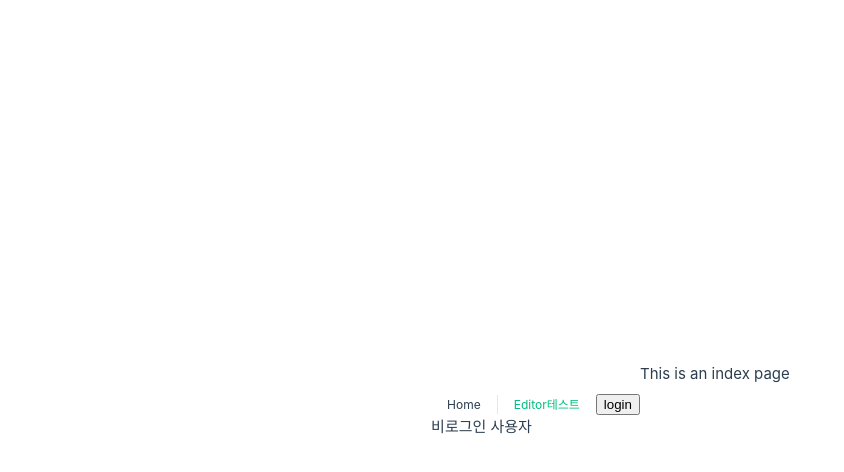
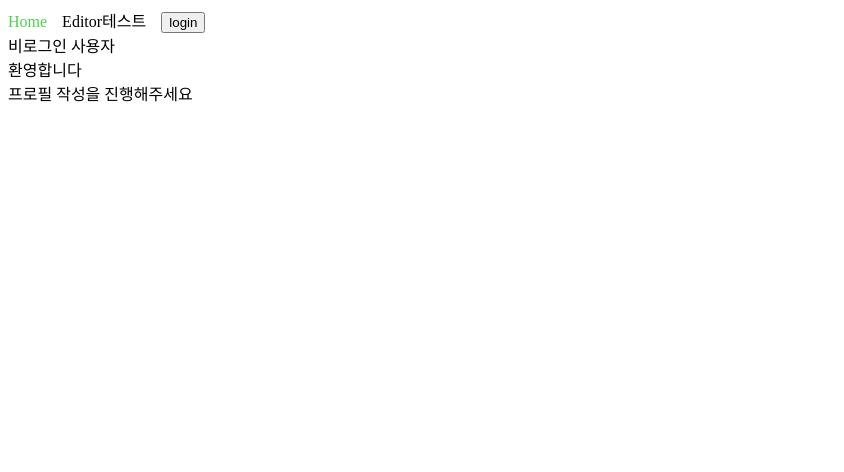
Before and after one commit to 94peterchoi/engda-client-view, a Vue app: page / in a window 1280 px wide. Shown: the top 472 px of the page, without its empty margins (0-844 px from the left). Built offline with nearby package versions, Linux system fonts and the light colour scheme.

Commit message:
[remove] unnecessary css code [remove] unnecessary await keyword [feature] Add form for creating user profile

```diff
--- a/src/constants/apiInfo.js
+++ b/src/constants/apiInfo.js
@@ -1,4 +1,13 @@
-export const API_INFO = {
+import {API_BASE_URL} from '@/constants/loginInfo';
+
+const API_LIST = {
+    GET_USER_INFO: {
+        url: `${API_BASE_URL}/user/me`,
+        method: 'GET',
+        desc: '유저정보를 조회합니다.'
+    },
 
 
-}
+};
+
+export default API_LIST;
--- a/src/main.js
+++ b/src/main.js
@@ -3,7 +3,8 @@ import App from './App.vue'
 import router from './router/index'
 import store from './vuex/store';
 
-import './assets/main.css'
+// import './assets/main.css'
+import './assets/css/common.css';
 
 const app = createApp(App)
 
--- a/src/router/index.js
+++ b/src/router/index.js
@@ -1,6 +1,7 @@
 import { createRouter, createWebHistory } from 'vue-router'
 import HomeView from '@/views/HomeView.vue'
 import LoginView from '@/views/LoginView.vue';
+import ProfileForm from '@/views/ProfileForm.vue';
 import OAuth2RedirectHandler from '@/views/OAuth2RedirectHandler.vue';
 import ToastUiEditor from '@/views/ToastUiTest.vue';
 import store from '@/vuex/store';
@@ -36,6 +37,14 @@ const router = createRouter({
         roles: ['USER']
       }
     },
+    {
+      path: '/user/profile/form',
+      name: 'ProfileForm',
+      component: ProfileForm,
+      meta: {
+        roles: ['USER']
+      }
+    }
   ]
 })
 
--- a/src/views/Header.vue
+++ b/src/views/Header.vue
@@ -33,37 +33,6 @@
 </script>
 
 <style scoped>
-header {
-    line-height: 1.5;
-    max-height: 100vh;
-}
-
-nav {
-    width: 100%;
-    font-size: 12px;
-    text-align: center;
-    margin-top: 2rem;
-}
-
-nav a.router-link-exact-active {
-    color: var(--color-text);
-}
-
-nav a.router-link-exact-active:hover {
-    background-color: transparent;
-}
-
-nav a {
-    display: inline-block;
-    padding: 0 1rem;
-    border-left: 1px solid var(--color-border);
-}
-
-nav a:first-of-type {
-    border: 0;
-}
-
-
 .btn.logout {
     background-color: yellow;
 }
--- a/src/views/HomeView.vue
+++ b/src/views/HomeView.vue
@@ -1,8 +1,18 @@
-<script setup>
+<template>
+  <div>환영합니다 {{user.userName}}</div>
+  <RouterLink to="/user/profile/form">프로필 작성을 진행해주세요</RouterLink>
+</template>
+
+<script>
+  export default {
+      name: 'HomeView',
+      data() {
+          return {
+              user: this.$store.getters.getUser,
+          }
+      },
+      created: function() {
+          console.log(this.$store.state.user.isLoggedIn);
+      }
+  }
 </script>
-
-<template>
-  <div>
-    This is an index page
-  </div>
-</template>
--- /dev/null
+++ b/src/views/ProfileForm.vue
@@ -0,0 +1,43 @@
+<template>
+    <div>
+        <form @submit.prevent="submitForm">
+            <input type="text" v-model="message"/>
+            <button type="submit">Submit</button>
+        </form>
+    </div>
+    <button @click="fetchData">유저미테스트</button>
+</template>
+
+<script>
+
+    import apiCall from '@/util/apiCall.js';
+    import API_LIST from '@/constants/apiInfo.js';
+
+    console.log(API_LIST.GET_USER_INFO)
+
+    export default {
+        name: 'ProfileForm',
+        data() {
+            return {
+                message: '',
+            }
+        },
+        methods: {
+            async submitForm() {
+
+            },
+            async fetchData() {
+                const result = await apiCall({method: 'GET', url: 'http://localhost:8080/api/test'});
+                if (result.status) {
+                    console.log(result.data);
+                } else {
+                    // console.log(result.response);
+                    const error = result.response.data;
+                    console.log('권한에러 => ', error);
+                    console.log('에러메세지 => ', error.message);
+                }
+            }
+        }
+    }
+
+</script>
--- a/src/views/ToastUiTest.vue
+++ b/src/views/ToastUiTest.vue
@@ -53,7 +53,7 @@
                 }
 
                 let response = await fetch('http://localhost:8080/api/upload', options);
-                let result = await response.json();
+                let result = response.json();
 
                 return result;
             }
--- a/src/views/UserInfo.vue
+++ b/src/views/UserInfo.vue
@@ -1,12 +1,10 @@
 <template>
-
     <div v-if="user.isLoggedIn">
-        환영합니다 {{user.userName}}
+        <!-- <div>{{user.userName}}</div> -->
     </div>
     <div v-else>
         비로그인 사용자
     </div>
-
 </template>
 
 <script>
@@ -22,4 +20,5 @@
             console.log(this.$store.state.user.isLoggedIn);
         }
     }
+
 </script>
```
